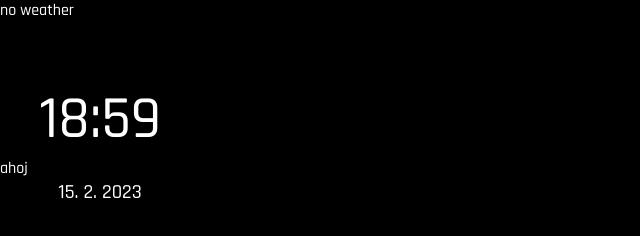
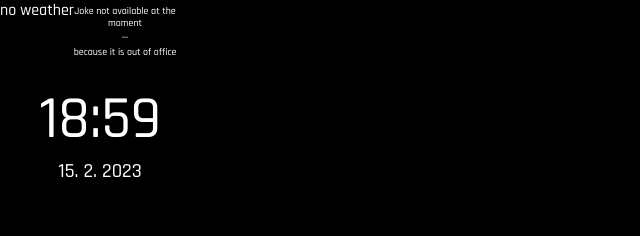
Before and after one commit to skooda/watchy-watch-face, a plain HTML site: page index.html in a window 1280 px wide. Shown: the whole page, without its empty margins (0-640 px from the left). Drawn offline with Linux system fonts and the light colour scheme; no server answers.

Commit message:
Add joke section

```diff
--- a/index.html
+++ b/index.html
@@ -9,13 +9,20 @@
             #date {margin: 0 auto; font-size: 20px; text-align: center;}
             #weathericon {width: 40px; height: 40px; filter: invert(100%); position: absolute; top: 5px; left: 10px;}
             #temperature {margin: 0 auto; font-size: 20px; text-align: center; position: absolute; top: 40px; left: 10px; display: block; width: 40px; text-align: center;}
+            #joke {text-align: center; font-size: 10px; width: 130px; position: absolute; top: 5px; left: 60px}
+            #joke-punch {margin-top: 5px}
         </style>
     </head>
     <body>
         <div id="main">
             <div id="weather">no weather</div>
             <div id="time">N:A</div>
-            ahoj<div id="date">not available</div>
+            <div id="date">not available</div>
+            <div id="joke">
+                <div id="joke-setup">Joke not available at the moment</div>
+                ...
+                <div id="joke-punch">because it is out of office</div>
+            </div>
         </div>
         <script>
             function changeTimezone(date, ianatz) {
@@ -35,6 +42,7 @@
             document.getElementById('date').innerHTML = date.getDate() + ". " + (
             date.getMonth() + 1) + ". " + date.getFullYear()
 
+            // weather
             let url = "https://api.openweathermap.org/data/2.5/weather?q=Prague&units=metric&lang=cz&appid=f058fe1cad2afe8e2ddc5d063a64cecb"
 
             httpRequest = new XMLHttpRequest();
@@ -47,6 +55,20 @@
             };
             httpRequest.open("GET", url, false);
             httpRequest.send();
+
+            // joke
+            url = "https://official-joke-api.appspot.com/random_joke"
+
+            httpRequest = new XMLHttpRequest();
+            httpRequest.onreadystatechange = function() {
+                if (this.readyState == 4 && this.status == 200) {
+                    data = JSON.parse(this.responseText)
+                    document.getElementById("joke-setup").innerHTML = data.setup
+                    document.getElementById("joke-punch").innerHTML = data.punchline
+                }
+            };
+            httpRequest.open("GET", url, false);
+            httpRequest.send();
         </script>
     </body>
 </html>
```
